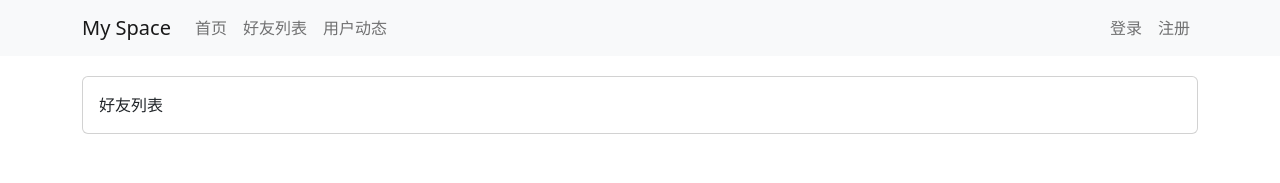
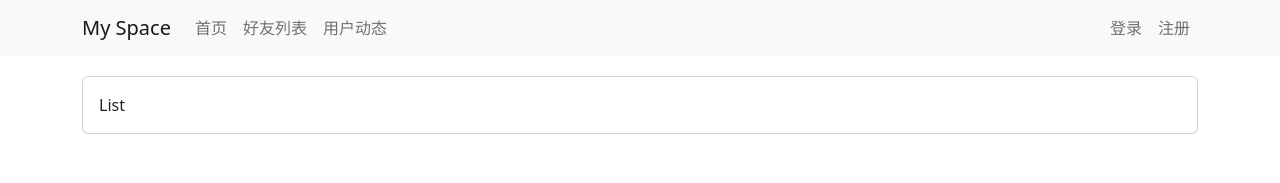
Before and after one commit to uperbilite/vue-start-proj, a Vue app: page /userlist in a window 1280 px wide. Shown: the top 183 px of the page. Built offline with nearby package versions, Linux system fonts and the light colour scheme; no server answers.

Commit message:
receive user list from api

```diff
--- a/package.json
+++ b/package.json
@@ -10,6 +10,7 @@
   "dependencies": {
     "bootstrap": "^5.2.3",
     "core-js": "^3.8.3",
+    "jquery": "^3.6.1",
     "vue": "^3.2.13",
     "vue-router": "^4.0.3",
     "vuex": "^4.0.0"
--- a/src/views/UserListView.vue
+++ b/src/views/UserListView.vue
@@ -1,16 +1,33 @@
 <template>
     <ContentBase>
-        好友列表
+        List
     </ContentBase>
 </template>
 
 <script>
 import ContentBase from '@/components/ContentBase.vue';
+import $ from 'jquery';
+import { ref } from 'vue';
 
 export default {
     name: 'UserListView',
     components: {
         ContentBase,
+    },
+    setup() {
+        let users = ref([]);
+
+        $.ajax({
+            url: 'https://app165.acapp.acwing.com.cn/myspace/userlist/',
+            type: "get",
+            success(resp) {
+                console.log(resp);
+            }
+        });
+
+        return {
+            users
+        }
     }
 }
 </script>
```
Also changed, not shown: 1 other file (tests, documents, lock files or other folders).
